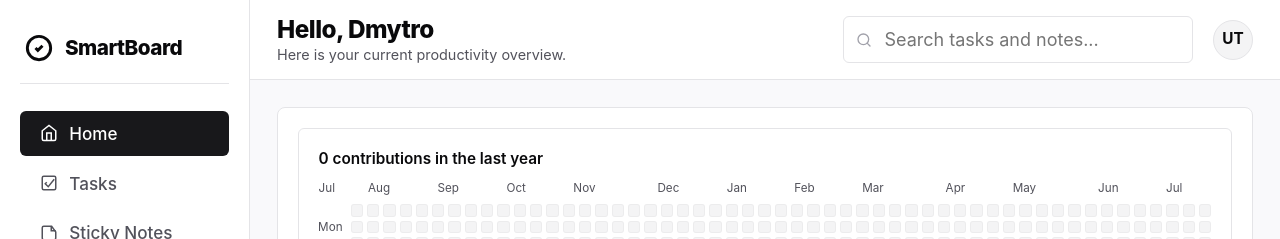
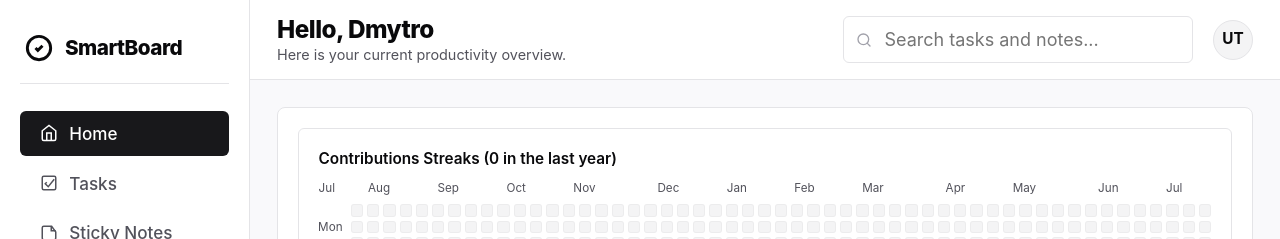
Before and after one commit to ThilakesB/smart-task2, a React (Vite) app: page / in a window 1280 px wide. Shown: the top 239 px of the page. Built offline with nearby package versions, Linux system fonts and the light colour scheme.

Commit message:
style: rename contributions streaks header

```diff
--- a/src/components/dashboard/ContributionGrid.jsx
+++ b/src/components/dashboard/ContributionGrid.jsx
@@ -139,7 +139,7 @@ export function ContributionGrid() {
     <div className="contribution-section animate-fade-in" aria-label="Contributions calendar panel">
       <div className="contribution-header">
         <h3 className="contribution-heading">
-          {totalContributions} contributions in the last year
+          Contributions Streaks ({totalContributions} in the last year)
         </h3>
       </div>
 
```
